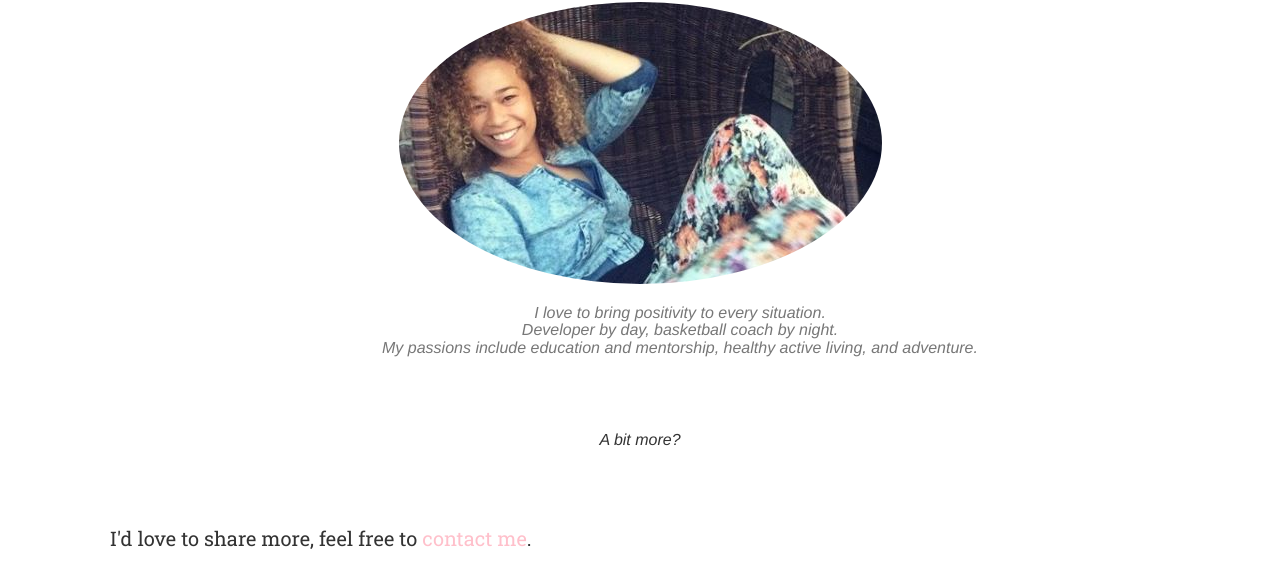
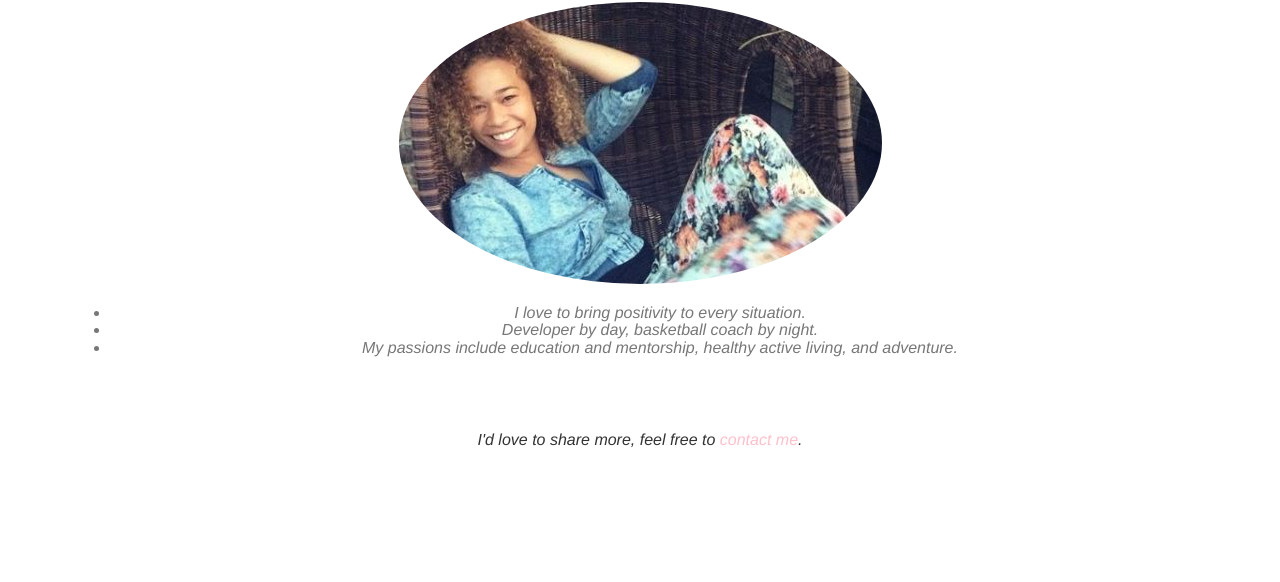
Before and after one commit to atkaczyk/atkaczyk.github.io, a website: page about.html in a window 1280 px wide. Shown: the part 218-800 px from the top of the page. Drawn offline with nearby package versions, Linux system fonts and the light colour scheme; files whose address does not match are found by name; a web font is replaced by a local one.

Commit message:
change to img

```diff
--- a/about.html
+++ b/about.html
@@ -81,17 +81,14 @@
                       <img class="img-circle " src="img/personal/4.JPG" alt="">
                     </div>
                     <h2 class="intro-text"></h2>
-
                     <h3 class="section-subheading text-muted">
                       <ul>
-                        <ul> I love to bring positivity to every situation.</ul>
-                        <ul> Developer by day, basketball coach by night. </ul>
-                        <ul> My passions include education and mentorship, healthy active living, and adventure.</ul>
-                        <ul>
+                        <li> I love to bring positivity to every situation.</li>
+                        <li> Developer by day, basketball coach by night. </li>
+                        <li> My passions include education and mentorship, healthy active living, and adventure.</li>
                       </ul>
                     </h3>
-                     <h3 class="section-subheading" style="text-align:center;">A bit more?</h3>
-                    <ul style="text-align:left; font-size:20px;"> I'd love to share more, feel free to <a href="index.html">contact me</a>.</ul>
+                     <h3 class="section-subheading" style="text-align:center;">I'd love to share more, feel free to <a href="index.html">contact me</a>.</h3>
                   </div>
                 </div>
               </div>
```
Also changed, not shown: projects.html (+1 -1 lines).
